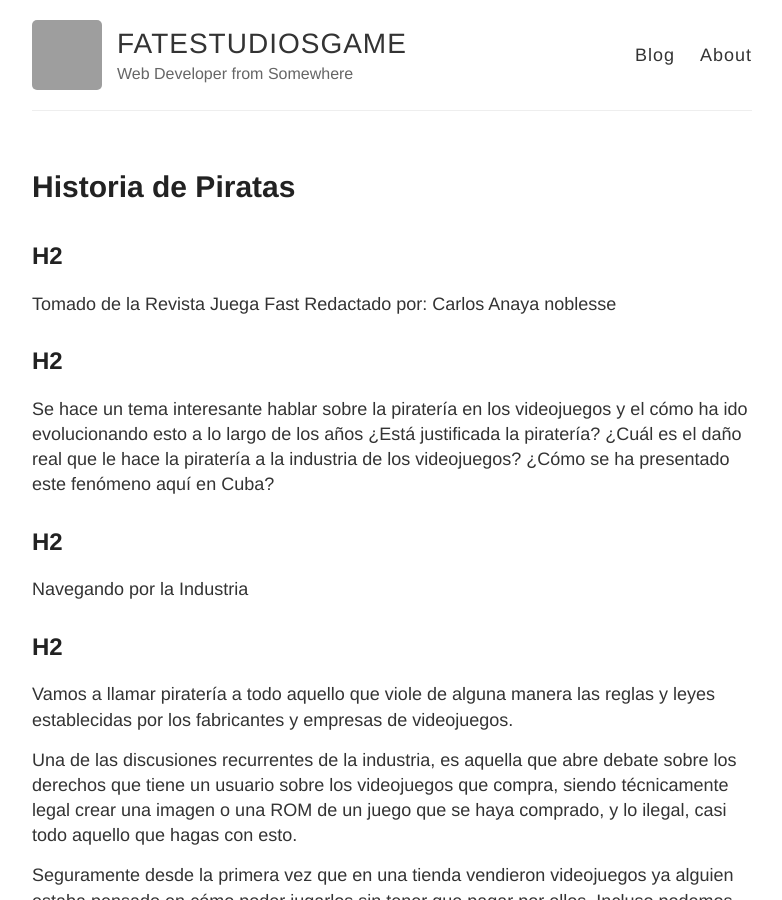
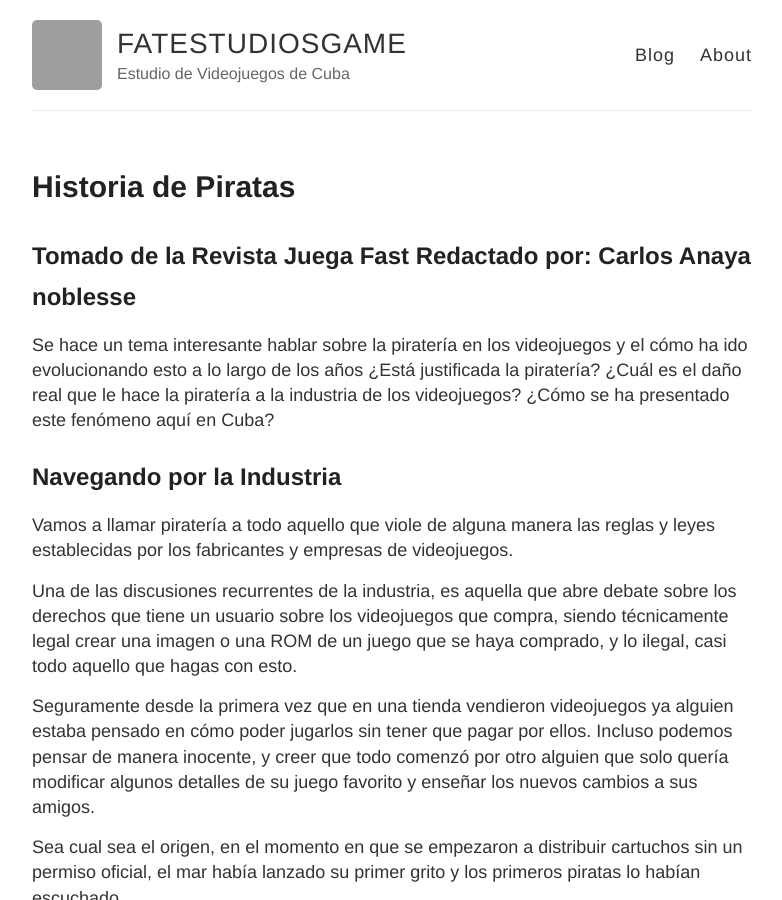
Before and after one commit to fatestudiosgame/fatestudiosgame.github.io, a Jekyll site: the page built from _posts/2022-9-1-Historia-de-Piratas.md, in a window 1280 px wide and 900 px high. Shown: the whole window, without its empty margins (248-1030 px from the left). Built offline with Jekyll 4.4.1, drawn with Linux system fonts in a browser that asks for light colours; grey boxes are pictures that could not be loaded.

Commit message:
cambios02

```diff
--- a/_config.yml
+++ b/_config.yml
@@ -6,7 +6,7 @@
 name: FATESTUDIOSGAME
 
 # Short bio or description (displayed in the header)
-description: Web Developer from Somewhere
+description: Estudio de Videojuegos de Cuba
 
 # URL of your avatar or profile pic (you could use your GitHub profile pic)
 avatar: https://avatars.githubusercontent.com/u/39289251?v=4
--- a/_posts/2022-9-1-Historia-de-Piratas.md
+++ b/_posts/2022-9-1-Historia-de-Piratas.md
@@ -2,14 +2,10 @@
 layout: post
 title: Historia de Piratas
 ---
-## H2
-Tomado de la Revista Juega Fast Redactado por: Carlos Anaya noblesse
-## H2
+## Tomado de la Revista Juega Fast Redactado por: Carlos Anaya noblesse
 Se hace un tema interesante hablar sobre la piratería en los videojuegos y el cómo ha ido evolucionando esto a lo largo de los años ¿Está justificada la piratería? ¿Cuál es el daño real que le hace la piratería a la industria de los videojuegos? ¿Cómo se ha presentado este fenómeno aquí en Cuba?
 
-## H2
-Navegando por la Industria
-## H2
+## Navegando por la Industria
 Vamos a llamar piratería a todo aquello que viole de alguna manera las reglas y leyes establecidas por los fabricantes y empresas de videojuegos.
 
 Una de las discusiones recurrentes de la industria, es aquella que abre debate sobre los derechos que tiene un usuario sobre los videojuegos que compra, siendo técnicamente legal crear una imagen o una ROM de un juego que se haya comprado, y lo ilegal, casi todo aquello que hagas con esto.
@@ -23,15 +19,15 @@
 
 En un comienzo, solo Atari distribuía cartuchos para sus consolas, pero después de que por los años 80 se llevara a cabo un proceso judicial contra Activision que lo cambiaría todo, cualquier persona o pequeña empresa tuvo luz verde para fabricar sus propios juegos para la consola. Algo así como un permiso para corsarios.
 
- En pocas palabras, Atari seguía siendo dueña de las consolas, pero una vez que la vendía al usuario, este podía introducir en la ranura de cartuchos literalmente lo que imaginara.
+En pocas palabras, Atari seguía siendo dueña de las consolas, pero una vez que la vendía al usuario, este podía introducir en la ranura de cartuchos literalmente lo que imaginara.
 
- Todos conocemos como sigue esta historia, debido a esto y otras malas decisiones empresariales, el mercado se saturó de videojuegos de mala calidad, provocando lo que sería casi el fin de la industria de videojuegos.
+Todos conocemos como sigue esta historia, debido a esto y otras malas decisiones empresariales, el mercado se saturó de videojuegos de mala calidad, provocando lo que sería casi el fin de la industria de videojuegos.
 
 Para nuestra suerte no todo fueron malas noticias, y el que Atari hubiese perdido el monopolio sobre los videojuegos significó el nacimiento de otros grandes titanes y de la industria como la conocemos hoy día.
 
 Podemos entonces casi afirmar que nuestra industria nació y a la vez casi muere, del deseo de los primeros piratas.
 
-Las consolas de SONY
+## Las consolas de SONY
 
 Aunque de una manera u otra todas las consolas han sido ultrajadas, serían las consolas de SONY las que seguramente se llevarían el premio al primer puesto.
 
@@ -43,7 +39,7 @@
 
 Pero con el PS2 se fue mucho más allá. Sucedió que este tenía la posibilidad de leer memorias flash y discos duros de manera nativa. Lo que resultó en un trabajo mucho completo de parte de los piratas, brindando a la consola funcionalidades más allá de la mismas brindadas por SONY. Los piratas habían mejorado, por decirlo de alguna manera, las prestaciones de la consola.
 
-Ante todo, creatividad
+## Ante todo, creatividad
 
 Si saltamos a las consolas de mano, podríamos seguir hablando de SONY y su PSP. Aunque es verdad que con esta se curraron mucho más la seguridad, utilizando el exclusivo formato de discos UMD para sus juegos, la PSP tenía un lector de tarjetas que permitió que los piratas hicieran rápidamente su trabajo. En cada generación SONY hacía su mejor esfuerzo, sin embargo, los piratas igual lo hacían.
 
@@ -53,7 +49,7 @@
 
 Los piratas esta vez tuvieron que ser creativos y utilizaron las por aquella época revolucionarias tarjetas microSD. Con estas crearon unos cartuchos piratas, siendo uno de los más conocidos la “R4”, donde se podían almacenar una enorme cantidad de videojuegos. Las ROMs de Nintendo DS ocupaban muy poco espacio, en uno solo de estos cartuchos piratas podías tener cientos de juegos. Y nuevamente fueron más allá, brindándole a la consola más prestaciones que las brindadas por la misma Nintendo.
 
-La tecnología avanza
+## La tecnología avanza
 
 Como cuenta la historia, a medida que avanzó la tecnología y las consolas llegaron a tener más periféricos y funcionalidades, se hacía mucho más fácil su pirateo, sin importar cuánto esfuerzo pusieran las compañías en métodos antipiratería.
 
@@ -61,13 +57,13 @@
 
 Ya en esta época todas las consolas tenían discos duros o tarjetas de almacenamiento para guardar juegos o reducir tiempos de carga, cosa que facilitó su piratería. Pero con los juegos online se le exigía al jugador la constante conexión a internet para disfrutar al máximo de muchos títulos, cosa que permitió a las compañías actualizar frecuentemente sus medidas de seguridad y castigar duramente a los que las violaban. Y aunque los piratas igual lograban burlar estas medidas, el elevado ritmo de esta batalla entre compañías y piratas eventualmente hizo que los jugadores tuviesen que decidir entre jugar juegos piratas o jugar en línea con sus amigos. Disyuntiva que sigue hasta el día de hoy en la 8va y 9na generación de consolas.
 
-El mundo de los gamers de PC
+## El mundo de los gamers de PC
 
 El mundo de los jugadores de PC es igual de agitado que el mundo de los gamers de consolas.
 
 Al principio se comportó de manera casi idéntica, podías comprar un disco de juegos, quemarlo y distribuirlo de manera pirata si tenías los programas adecuados. Pero cuando los juegos se hicieron tan grandes que no cabían en uno, dos o tres discos, las compañías y desarrolladoras de juegos optaron por las tiendas digitales y juegos totalmente digitales. Detalle que le vino muy bien a los jugadores piratas que llevaban años tratando con retos superiores.
 
-Actualidad de la industria
+## Actualidad de la industria
 
 Hoy día la piratería sigue siendo un hecho, los métodos han cambiado pero los piratas siguen navegando a su antojo. En el mundo de las consolas, lo que más se usa es una especie de vacío legal el cual consiste en duplicar cuentas de usuario y utilizar la copia de seguridad de estas cuentas para distribuir los juegos. Es decir, una sola cuenta de usuario compra diferentes videojuegos y varias personas disfrutan de estos utilizando esta cuenta. Esto por supuesto es penado gravemente por las compañías de videojuegos. Viéndose muchos usuarios en la misma polémica desde hace un tiempo: o jugar en línea con amigos, o jugar solo y no arriesgarse a conectar la consola a internet.
 
@@ -75,7 +71,7 @@
 
 Otras compañías, más calculadoras, han cambiado su modelo de negocios y entre otras estrategias, te brindan los juegos gratis, de aquí los conocidos videojuegos “FreeToPlay” o “PayToWin” que dejan en ridículo a los piratas en muchos sentidos.
 
-¿Entonces, obviamente son los piratas los buenos de la historia?
+## ¿Entonces, obviamente son los piratas los buenos de la historia?
 
 Si le das nuevamente un vistazo a esta historia te podrás dar cuenta que las consolas que se mencionan, además de estar en la lista de las consolas más pirateadas de todos los tiempos, se encuentran de igual manera en las listas de las consolas más vendidas y exitosas de todos los tiempos, una rara pero entendible coincidencia.
 
```
